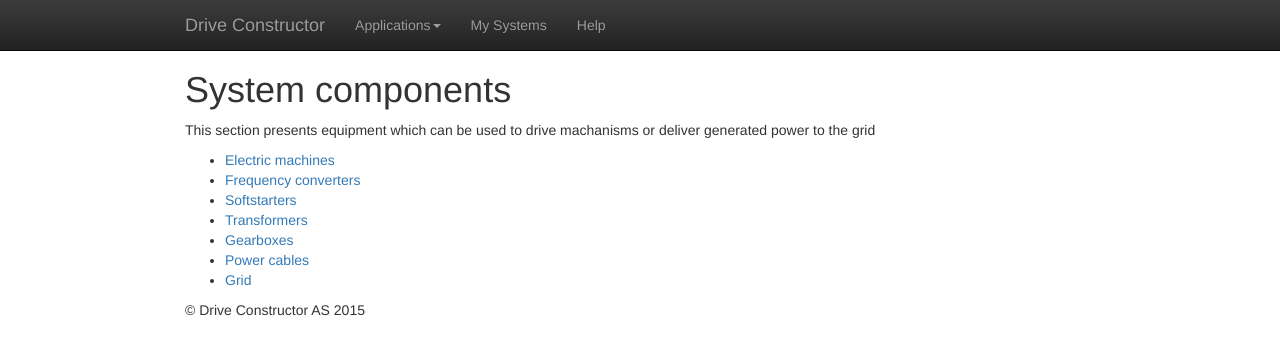
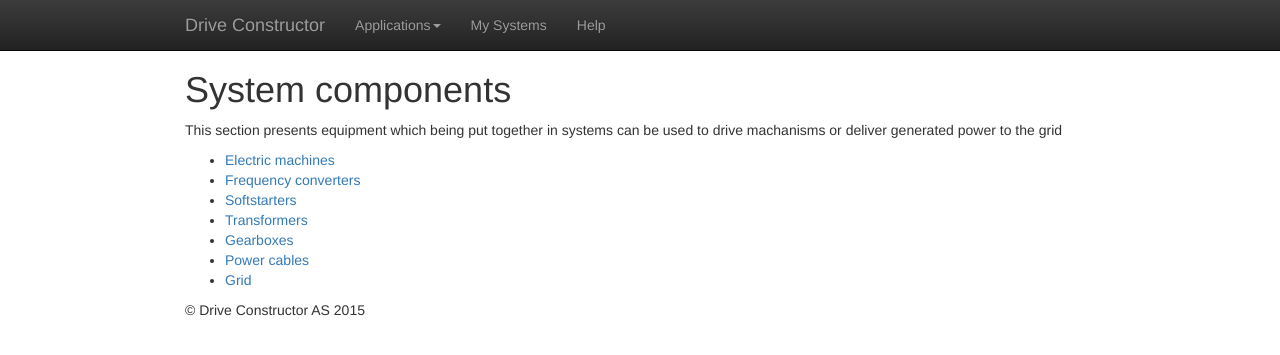
Before and after one commit to Alexey1Gavrilov/drive-constructor-site, a Jekyll site: the page built from help/equipment/equipment.md, in a window 1280 px wide. Shown: the top 355 px of the page. Built offline with Jekyll 4.4.1, drawn with Linux system fonts in a browser that asks for light colours.

Commit message:
Update equipment.md

```diff
--- a/help/equipment/equipment.md
+++ b/help/equipment/equipment.md
@@ -4,7 +4,7 @@
 
 # System components
 
-This section presents equipment which can be used to drive machanisms or deliver generated power to the grid
+This section presents equipment which being put together in systems can be used to drive machanisms or deliver generated power to the grid
 
 * [Electric machines](electric-machines/electric-machines.html)
 * [Frequency converters](frequency-converters/frequency-converters.html)
```
